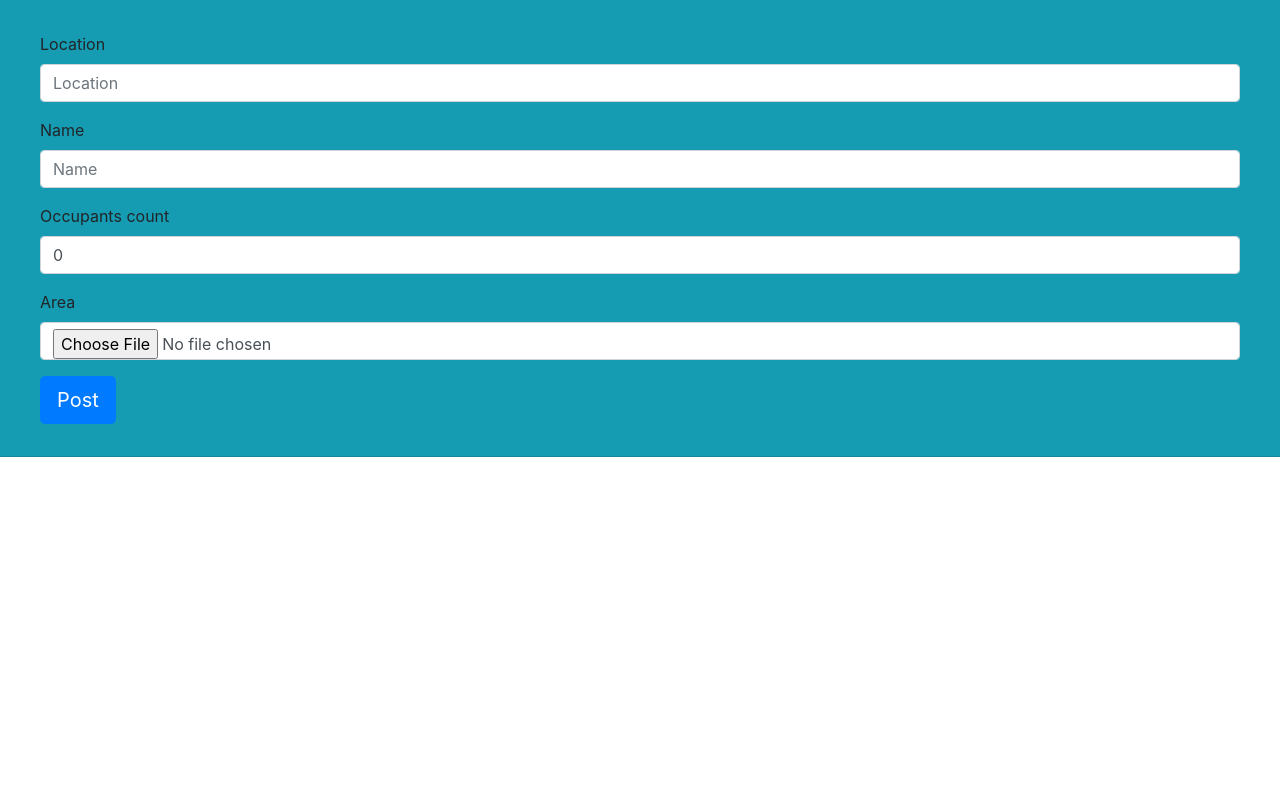
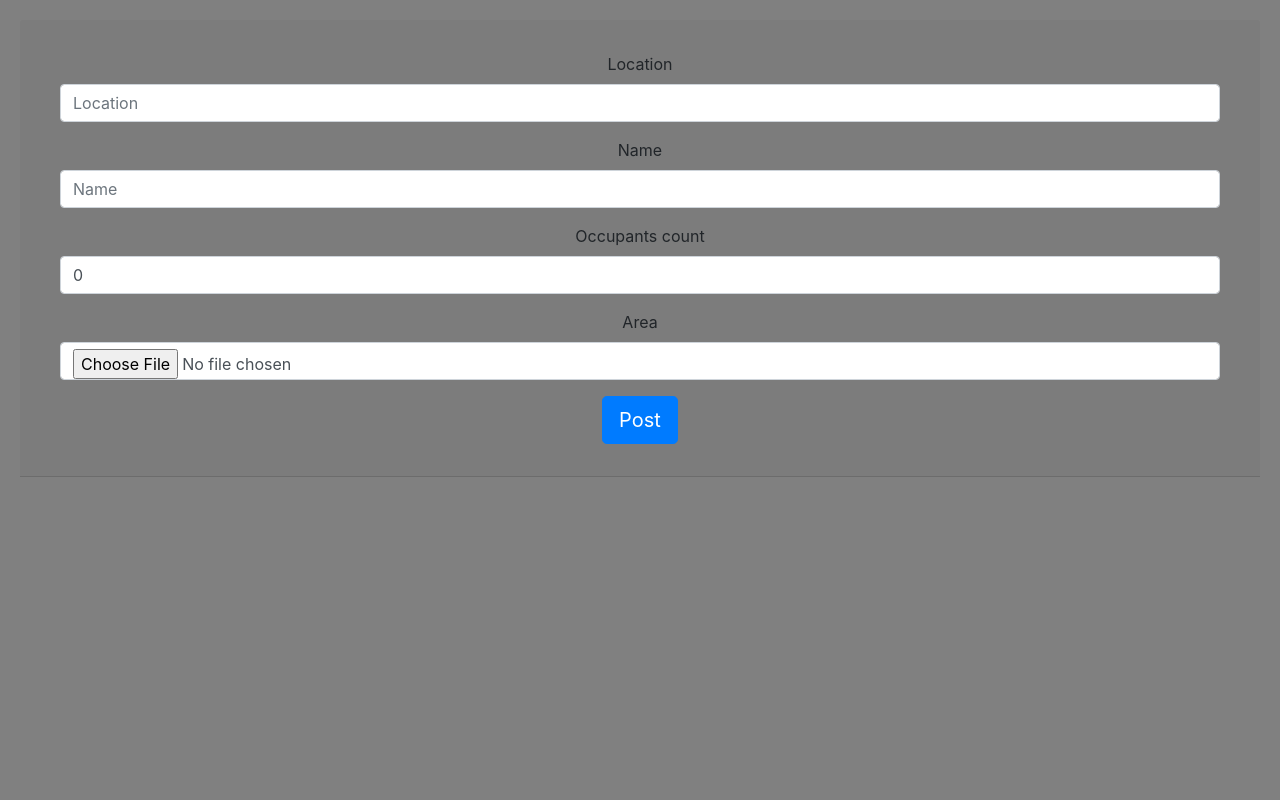
Before and after one commit to silver230/hood, a Django app: page /post in a window 1280 px wide. Shown: the part 56-856 px from the top of the page. Before the commit the page ends 513 px from the top, so only its background shows below. Run offline with Django 3.2, Linux system fonts and the light colour scheme; some libraries are stand-ins or nearby versions.

Commit message:
styling the form

```diff
--- a/hood/templates/hood.html
+++ b/hood/templates/hood.html
@@ -17,7 +17,7 @@
 </head>
 {% include "navbar.html" %}
 
-<div class= bg-info style="background-color: black;">
+<center><div  style="background-color:grey; height:100vh; padding: 20px">
 <div class="card-header">
 
 <div class="card-body">
@@ -34,4 +34,4 @@
 
 </div>
 </div>
-</div>
+</div></center>
```
